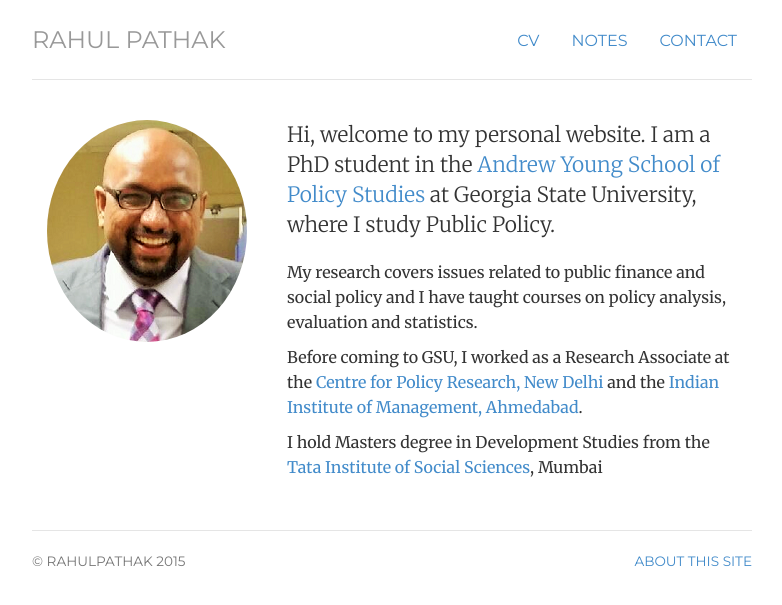
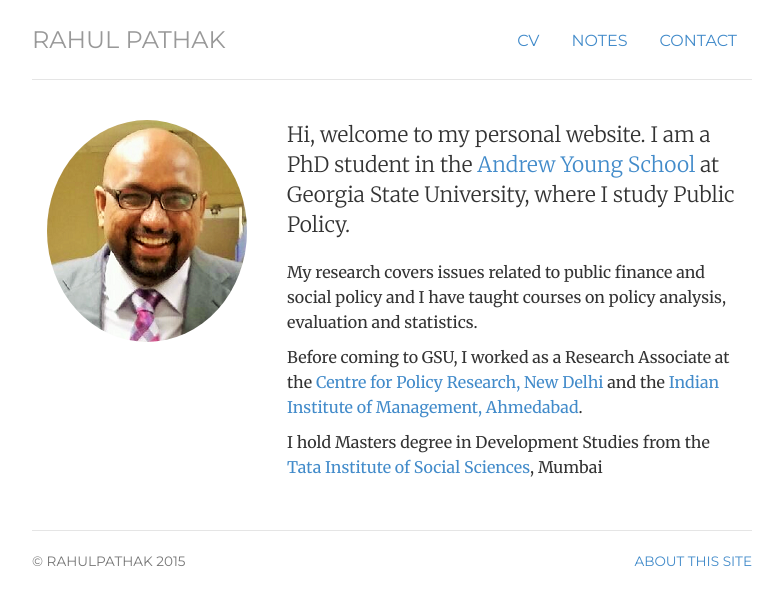
Before and after one commit to pathak-rahul/pathak-rahul.github.io, a Jekyll site: the page built from index.html, in a window 1280 px wide. Shown: the top 605 px of the page, without its empty margins (248-1030 px from the left). Built offline with Jekyll 4.4.1, drawn with Linux system fonts in a browser that asks for light colours.

Commit message:
Update index.html

```diff
--- a/index.html
+++ b/index.html
@@ -13,7 +13,7 @@
 	<img  class="img-circle avatar" alt="Rahul Pathak" src="img/rpathak.png">
 	</div>
 	<div itemscope itemtype="http://data-vocabulary.org/Person" class="col-sm-8">
-	<p class="lead"> Hi, welcome to my personal website. I am a PhD student in the <a href="http://aysps.gsu.edu/"> Andrew Young School of Policy Studies</a> at Georgia State University, where I study Public Policy.</p>
+	<p class="lead"> Hi, welcome to my personal website. I am a PhD student in the <a href="http://aysps.gsu.edu/"> Andrew Young School</a> at Georgia State University, where I study Public Policy.</p>
 
 	<p> My research covers issues related to public finance and social policy and I have taught courses on policy analysis, evaluation and statistics. </p>
 
```
